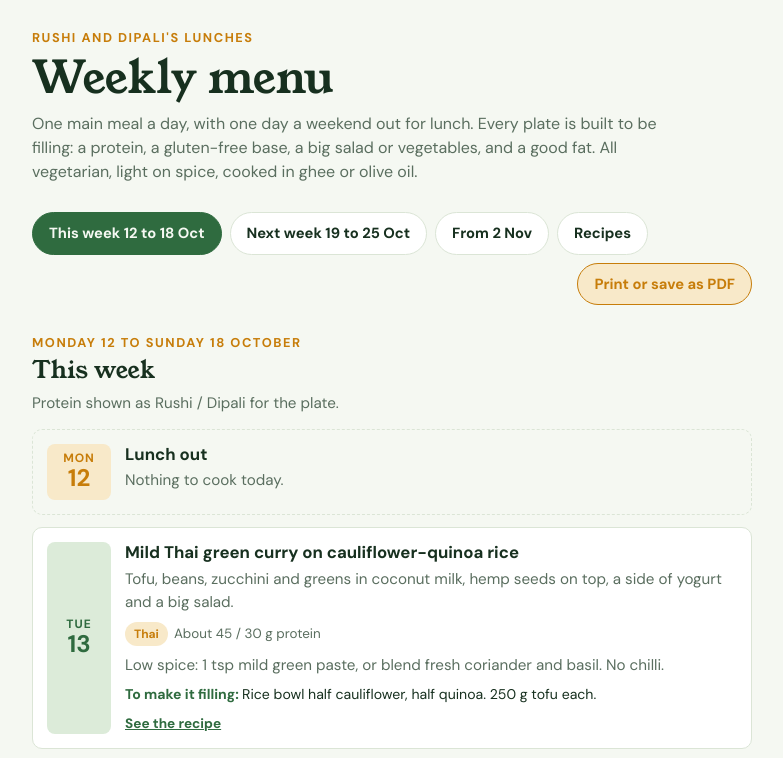
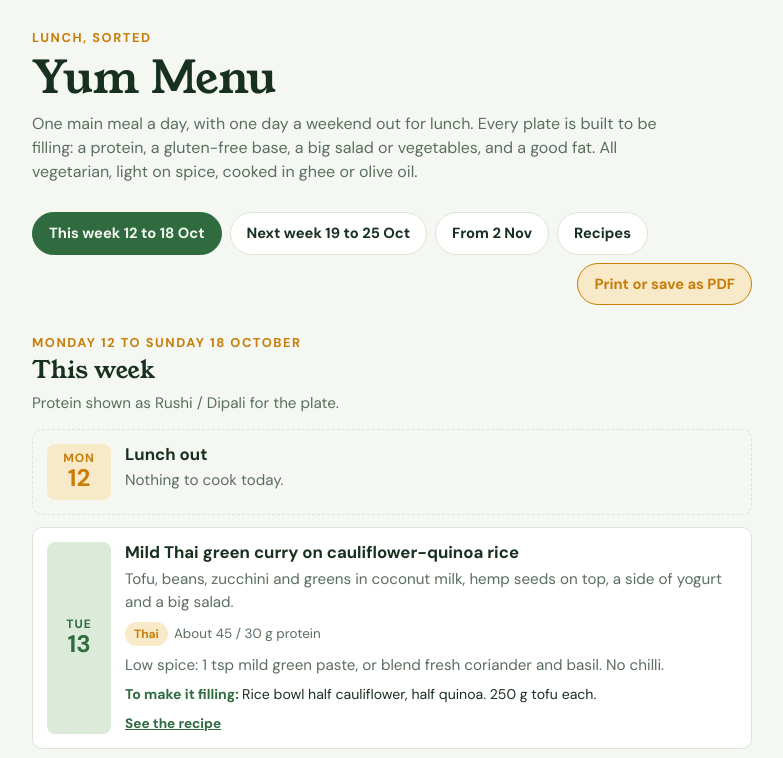
Before and after one commit to devanirushi/yum-menu, a plain HTML site: page index.html in a window 1280 px wide. Shown: the top 758 px of the page, without its empty margins (248-1031 px from the left). Drawn offline with Linux system fonts and the light colour scheme.

Commit message:
Rename to Yum Menu

```diff
--- a/index.html
+++ b/index.html
@@ -1,4 +1,4 @@
-<!doctype html><html><head><meta charset=utf8><title>Devani Home Menu</title><meta name=robots content="noindex"><meta name=description content="Weekly home menu and shopping list"><meta name=viewport content="width=device-width,initial-scale=1,viewport-fit=cover"><style>:root{color-scheme:light;box-sizing:border-box;padding-top:env(safe-area-inset-top,0px);padding-bottom:env(safe-area-inset-bottom,0px)}html{scroll-padding-top:env(safe-area-inset-top,0px)}body{margin:0;padding:0;font:14px -apple-system,BlinkMacSystemFont,sans-serif;background:#fff;color:#000}img{max-width:100%}[hidden]:not([hidden=until-found i]){display:none!important}</style></head><body>
+<!doctype html><html><head><meta charset=utf8><title>Yum Menu</title><meta name=robots content="noindex"><meta name=description content="Weekly home menu and shopping list"><meta name=viewport content="width=device-width,initial-scale=1,viewport-fit=cover"><style>:root{color-scheme:light;box-sizing:border-box;padding-top:env(safe-area-inset-top,0px);padding-bottom:env(safe-area-inset-bottom,0px)}html{scroll-padding-top:env(safe-area-inset-top,0px)}body{margin:0;padding:0;font:14px -apple-system,BlinkMacSystemFont,sans-serif;background:#fff;color:#000}img{max-width:100%}[hidden]:not([hidden=until-found i]){display:none!important}</style></head><body>
 <link rel="stylesheet" href="https://fonts.googleapis.com/css2?family=DM+Sans:wght@400;500;700&family=Young+Serif&display=swap">
 <style>
 /* Layout: one narrow reading column. Tabs switch between this week, next week and recipes. Day rows have a date block on the left. */
@@ -98,8 +98,8 @@ details .body p{margin:0;color:var(--muted)}
 
 <div class="wrap">
   <header>
-    <div class="kicker">Rushi and Dipali's lunches</div>
-    <h1>Weekly menu</h1>
+    <div class="kicker">Lunch, sorted</div>
+    <h1>Yum Menu</h1>
     <p>One main meal a day, with one day a weekend out for lunch. Every plate is built to be filling: a protein, a gluten-free base, a big salad or vegetables, and a good fat. All vegetarian, light on spice, cooked in ghee or olive oil.</p>
   </header>
 
```
Also changed, not shown: 1 other file.
